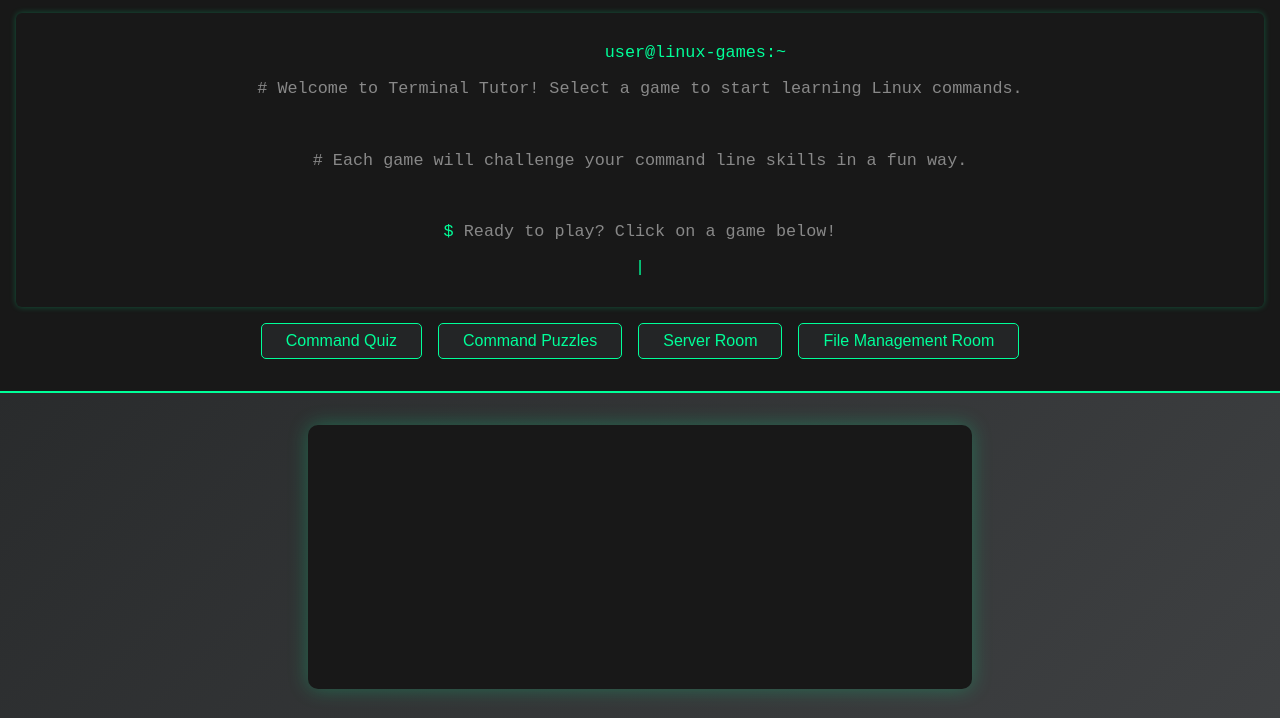
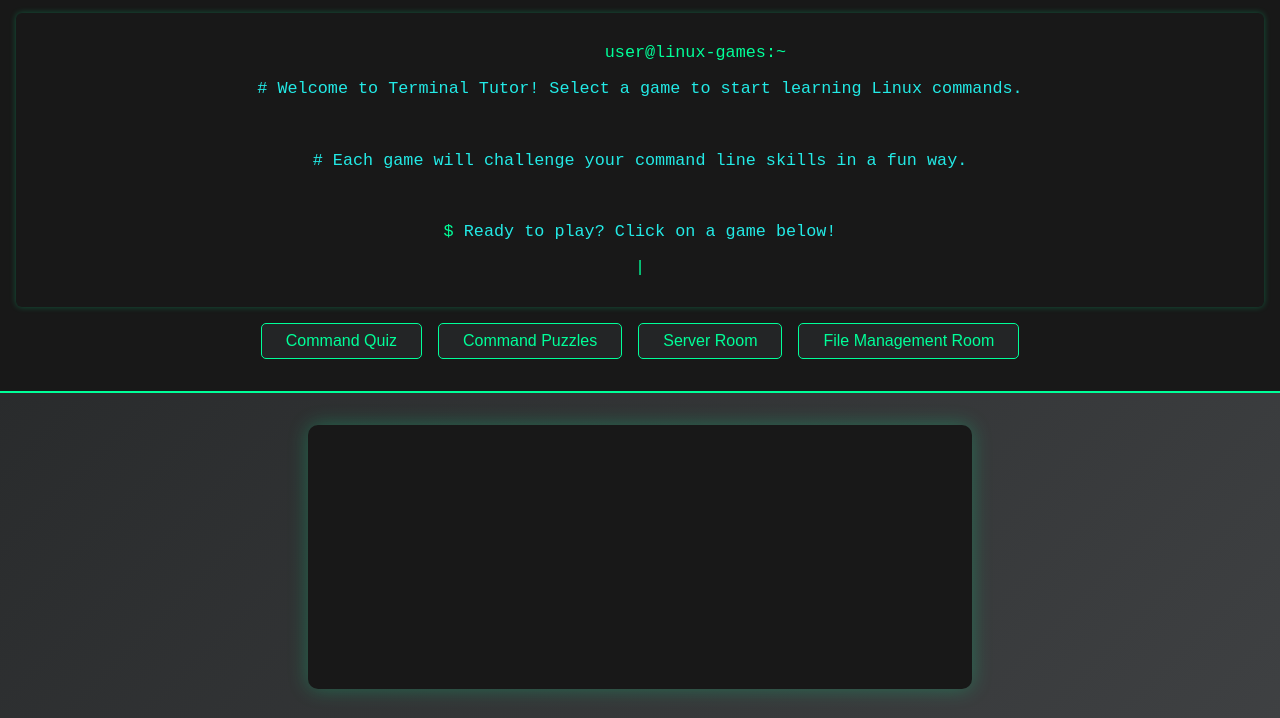
Before and after one commit to sayantan-saha-cmd/open, a plain HTML site: page terminal tutor/index.html in a window 1280 px wide. Shown: the part 65-783 px from the top of the page. Drawn offline with Linux system fonts and the light colour scheme.

Commit message:
Update style.css

```diff
--- a/terminal tutor/style.css
+++ b/terminal tutor/style.css
@@ -1,4 +1,10 @@
 body {
+    margin: 0;
+    font-family: 'Fira Mono', 'Consolas', monospace;
+    background: linear-gradient(135deg, #232526 0%, #414345 100%);
+    color: #e0e0e0;
+    animation: fadeIn 1.5s ease-in-out;
+}
 .terminal-output {
     background: #181818;
     color: #00ff99;
@@ -139,11 +145,6 @@ body {
     margin: 0.2rem;
     font-size: 0.95rem;
 }
-    margin: 0;
-    font-family: 'Fira Mono', 'Consolas', monospace;
-    background: linear-gradient(135deg, #232526 0%, #414345 100%);
-    color: #e0e0e0;
-}
 header {
     background: #181818;
     padding: 1rem;
@@ -229,7 +230,7 @@ footer {
     white-space: pre-wrap;
 }
 .terminal-note .comment {
-    color: #888;
+    color: #23eae6;
 }
 .terminal-note .command {
     color: #00ff99;
```
